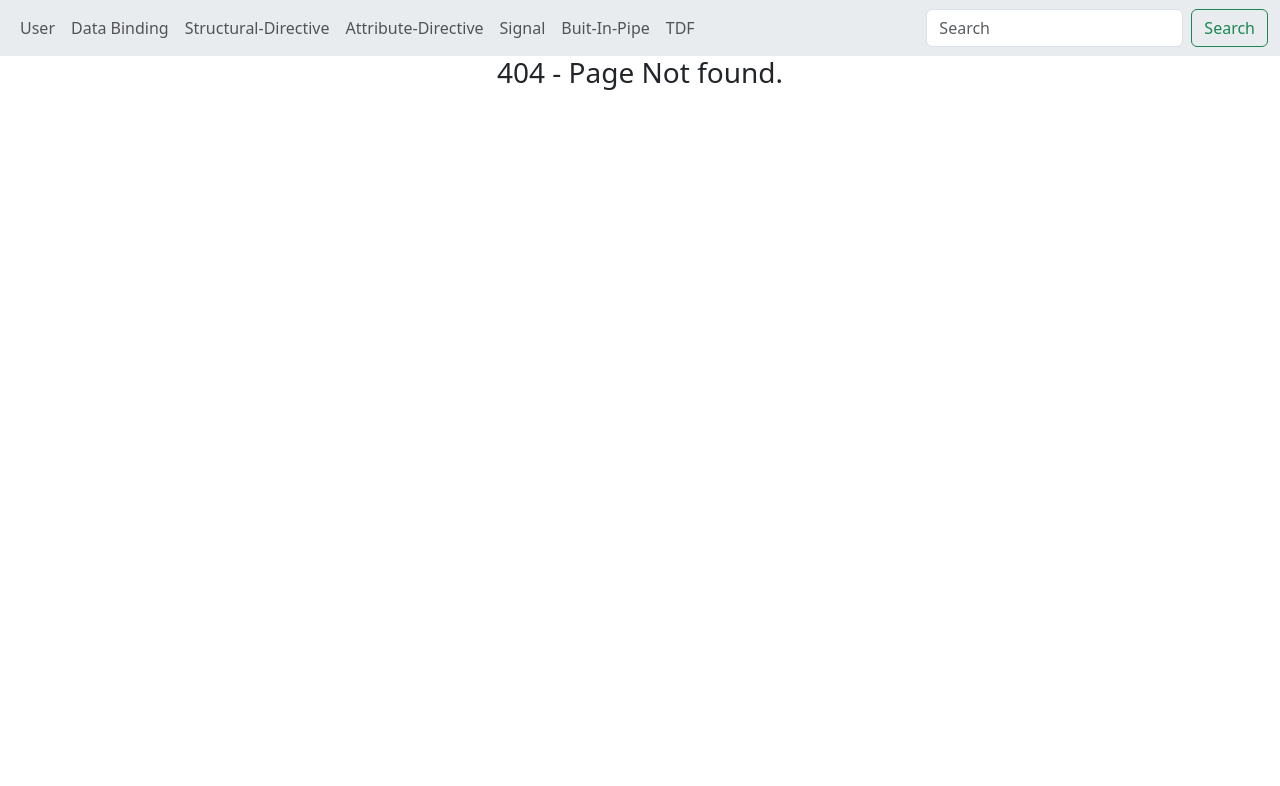
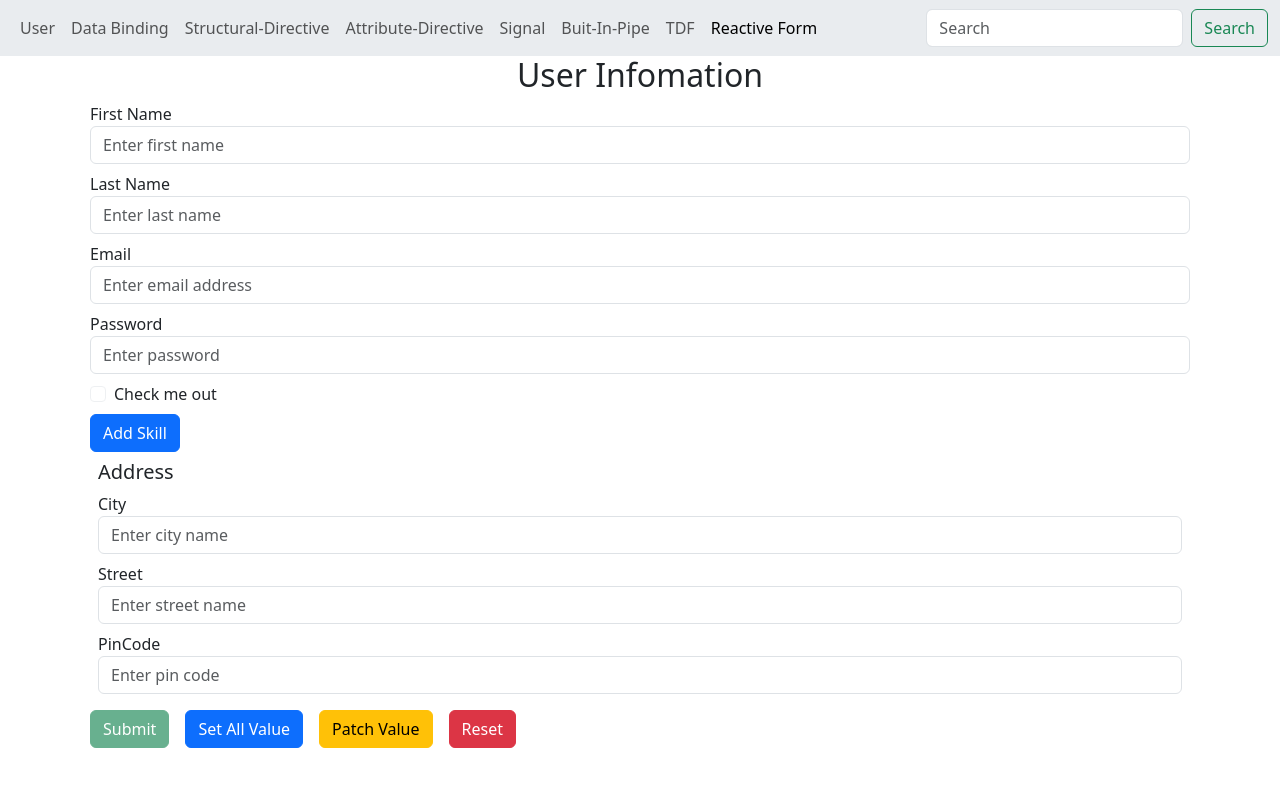
Before and after one commit to nirmal-404/Angular, an Angular app in the folder Angular/: page /reactive-form in a window 1280 px wide. Before the commit this address had no page. Shown: the top 786 px of the page. Built offline with nearby package versions, Linux system fonts and the light colour scheme.

Commit message:
reacttive forms

```diff
--- a/Angular/src/app/app.html
+++ b/Angular/src/app/app.html
@@ -57,6 +57,10 @@
                 <li class="nav-item">
                     <a class="nav-link" routerLinkActive="active" [routerLink]="['tdf', ]">TDF</a>
                 </li>
+
+                <li class="nav-item">
+                    <a class="nav-link" routerLinkActive="active" [routerLink]="['reactive-form', ]">Reactive Form</a>
+                </li>
                 <!-- <li class="nav-item dropdown">
           <a class="nav-link dropdown-toggle" href="#" role="button" data-bs-toggle="dropdown" aria-expanded="false">
             Dropdown
--- a/Angular/src/app/app.routes.ts
+++ b/Angular/src/app/app.routes.ts
@@ -7,6 +7,7 @@
 import { SignalLayout } from './signal-layout/signal-layout';
 import { BuiltInPipes } from './built-in-pipes/built-in-pipes';
 import { TemplateDrivenForm } from './template-driven-form/template-driven-form';
+import { ReactiveForm } from './reactive-form/reactive-form';
 
 export const routes: Routes = [
     // {path : '', component: User},
@@ -18,5 +19,6 @@
     {path : 'signal', component: SignalLayout},
     {path : 'built-in-pipe', component: BuiltInPipes},
     {path : 'tdf', component: TemplateDrivenForm},
+    {path : 'reactive-form', component: ReactiveForm},
     {path : '**', component: PageNotFound},
 ];
--- /dev/null
+++ b/Angular/src/app/reactive-form/reactive-form.html
@@ -0,0 +1,92 @@
+<div class="container">
+    <!-- userform -> local template variable -->
+    <form [formGroup]="reactiveForm" (ngSubmit)="onSubmit()">
+
+        <h2 class="text-center">User Infomation</h2>
+        <div class="form-group m-2">
+            <label>First Name</label>
+            <input type="text" class="form-control" placeholder="Enter first name" formControlName="firstname">
+            @if(reactiveForm.controls['firstname'].dirty || reactiveForm.controls['firstname'].touched){
+            @if(reactiveForm.controls['firstname'].errors?.['required']) {
+            <small class="text-danger">First Name is Required</small>
+            }
+            @if(reactiveForm.controls['firstname'].errors?.['pattern']) {
+            <small class="text-danger">First Name does not match the pattern</small>
+            }
+            }
+        </div>
+        <div class="form-group m-2">
+            <label>Last Name</label>
+            <input type="text" class="form-control" placeholder="Enter last name" formControlName="lastname">
+            @if(reactiveForm.controls['lastname'].dirty || reactiveForm.controls['lastname'].touched){
+            @if(reactiveForm.controls['lastname'].errors?.['required']) {
+            <small class="text-danger">Lastg Name is Required</small>
+            }
+            @if(reactiveForm.controls['lastname'].errors?.['minlength']) {
+            <small class="text-danger">The minimum length of lastname must be 5</small>
+            }
+            }
+        </div>
+        <div class="form-group m-2">
+            <label>Email</label>
+            <input type="email" class="form-control" placeholder="Enter email address" formControlName="email">
+            @if(reactiveForm.controls['email'].dirty || reactiveForm.controls['email'].touched){
+            @if(reactiveForm.controls['email'].errors?.['required']) {
+            <small class="text-danger">Email is Required</small>
+            }
+            @if(reactiveForm.controls['email'].errors?.['email']) {
+            <small class="text-danger">Email does not match the pattern</small>
+            }
+            @if(reactiveForm.controls['email'].errors?.['maxlength']) {
+            <small class="text-danger">Email exceeds the allowed maximum number of characters</small>
+            }
+            }
+
+        </div>
+        <div class="form-group m-2">
+            <label>Password</label>
+            <input type="password" class="form-control" placeholder="Enter password" formControlName="password">
+            @if(reactiveForm.controls['password'].dirty || reactiveForm.controls['password'].touched){
+            @if(reactiveForm.controls['password'].errors?.['required']) {
+            <small class="text-danger">Password is Required</small>
+            }
+            }
+        </div>
+        <div class="form-check m-2">
+            <input id="check" type="checkbox" class="form-check-input" formControlName="isChecked">
+            <label for="check">Check me out</label>
+        </div>
+
+        <div class="form-group m-2" formArrayName="skills">
+            <button class="btn btn-primary" (click)="addSkill()">Add Skill</button>
+            <div *ngFor="let skill of skills.controls; let i = index">
+                <div [formGroupName]="i">
+                    {{i+1}} Skill Name : <input type="text" formControlName="skill">
+                    <button (click)="deleteSkill(i)">Delete</button>
+                </div>
+            </div>
+        </div>
+
+        <div class="m-2" formGroupName="address">
+            <h5 class="m-2">Address</h5>
+            <div class="form-group m-2">
+                <label>City</label>
+                <input type="text" class="form-control" placeholder="Enter city name" formControlName="city">
+
+            </div>
+            <div class="form-group m-2">
+                <label>Street</label>
+                <input type="text" class="form-control" placeholder="Enter street name" formControlName="street">
+            </div>
+            <div class="form-group m-2">
+                <label>PinCode</label>
+                <input type="text" class="form-control" placeholder="Enter pin code" formControlName="pincode">
+            </div>
+        </div>
+        <button class="btn btn-success m-2" [disabled]="reactiveForm.invalid">Submit</button>
+
+        <button class="btn btn-primary m-2" type="button" (click)="setAllValues()">Set All Value</button>
+        <button class="btn btn-warning m-2" type="button" (click)="patchValues()">Patch Value</button>
+        <button class="btn btn-danger m-2" type="button" (click)="resetValues()">Reset</button>
+    </form>
+</div>
--- /dev/null
+++ b/Angular/src/app/reactive-form/reactive-form.ts
@@ -0,0 +1,116 @@
+import { CommonModule } from '@angular/common'
+import { Component } from '@angular/core'
+import {
+  FormArray,
+  FormBuilder,
+  FormControl,
+  FormGroup,
+  NgForm,
+  ReactiveFormsModule,
+  Validators
+} from '@angular/forms'
+
+@Component({
+  selector: 'app-reactive-form',
+  imports: [ReactiveFormsModule, CommonModule],
+  templateUrl: './reactive-form.html',
+  styleUrl: './reactive-form.scss'
+})
+export class ReactiveForm {
+  reactiveForm: FormGroup
+
+  constructor (private fb: FormBuilder) {
+    // this.reactiveForm = new FormGroup({
+    //   firstname: new FormControl(''),
+    //   lastname: new FormControl(''),
+    //   email: new FormControl(''),
+    //   password: new FormControl(),
+    //   isChecked: new FormControl(true),
+    //   address: new FormGroup({
+    //     city: new FormControl(),
+    //     street: new FormControl(),
+    //     pincode: new FormControl()
+    //   })
+    // })
+    this.reactiveForm = this.fb.group({
+      firstname: ['', [Validators.required, Validators.pattern('^[a-zA-Z]+$')]],
+      lastname: ['', [Validators.required, Validators.minLength(5)]],
+      email: ['', [Validators.required, Validators.maxLength(20), Validators.email]],
+      password: ['', [Validators.required]],
+      isChecked: [''],
+      address: this.fb.group({
+        city: [''],
+        street: [''],
+        pincode: ['']
+      }),
+      skills: this.fb.array([])
+    })
+    // disabling a propertydd
+    this.reactiveForm.controls['isChecked'].disable()
+  }
+
+  get skills (): FormArray {
+    return this.reactiveForm.get('skills') as FormArray
+  }
+
+  newSkill (): FormGroup {
+    return this.fb.group({
+      skill: ''
+    })
+  }
+
+  addSkill () {
+    this.skills.push(this.newSkill())
+  }
+
+  deleteSkill (i: number) {
+    this.skills.removeAt(i)
+  }
+
+  onSubmit () {
+    console.log(this.reactiveForm.value)
+  }
+
+  setAllValues () {
+    const skills = [{ skill: 'Angular' }, { skill: 'React' }]
+    this.skills.clear()
+
+    skills.forEach(s => {
+      this.skills.push(
+        this.fb.group({
+          skill: [s.skill]
+        })
+      )
+    })
+
+    this.reactiveForm.setValue({
+      firstname: 'Nirmal',
+      lastname: 'Perera',
+      email: 'nirmal@example.com',
+      password: '123',
+      isChecked: true,
+      address: {
+        city: 'Gampaha',
+        street: 'ABC Rd.',
+        pincode: '12345'
+      },
+      skills: skills
+    })
+  }
+
+  patchValues () {
+    this.reactiveForm.patchValue({
+      firstname: 'Nirmal',
+      address: {
+        city: 'Gampaha'
+      }
+    })
+
+    this.reactiveForm.controls['lastname'].patchValue('Perera')
+  }
+
+  resetValues () {
+    this.reactiveForm.reset()
+    // this.reactiveForm.controls['lastname'].reset();
+  }
+}
```
Also changed, not shown: Angular/src/app/reactive-form/reactive-form.scss (added), 1 other file (tests, documents, lock files or other folders).
